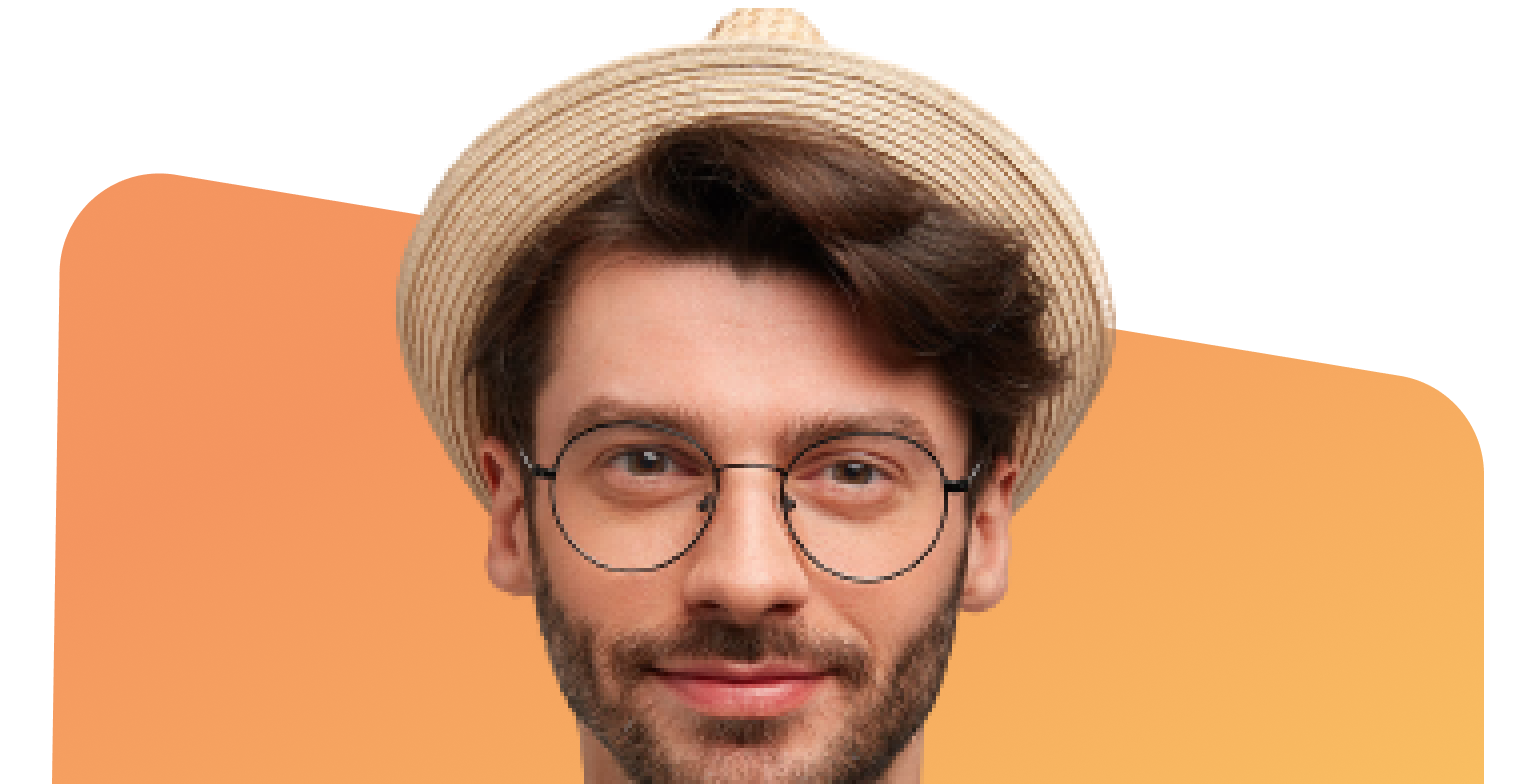
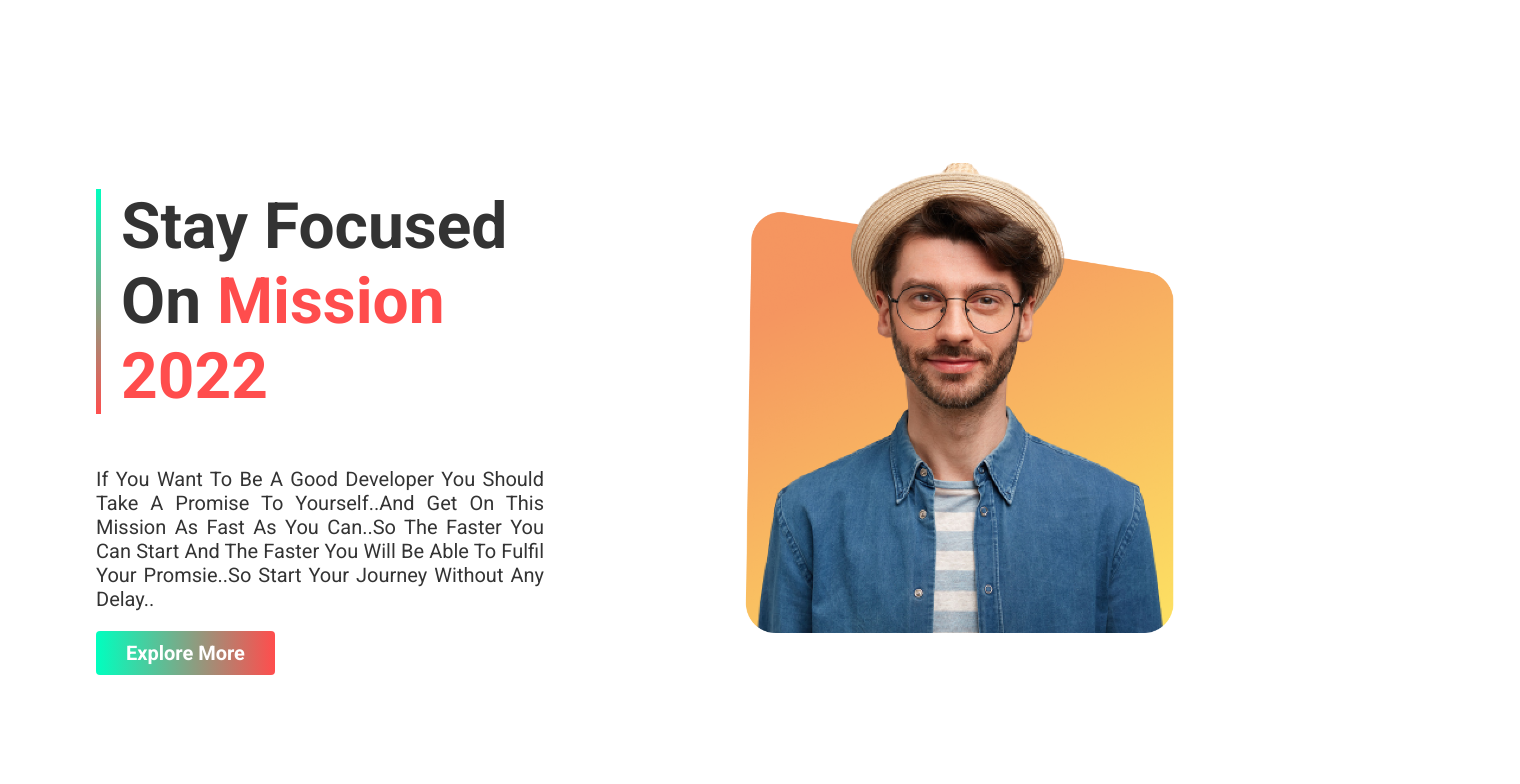
Before and after one commit to Arfan-Roky/catch-your-goal, a plain HTML site: page index.html in a window 1280 px wide. Shown: the top 784 px of the page, 1520 px wide, since content can reach past the window. Drawn offline with Linux system fonts and the light colour scheme.

Commit message:
first section is done

```diff
--- a/index.html
+++ b/index.html
@@ -1,23 +1,47 @@
 <!DOCTYPE html>
 <html lang="en">
   <head>
-    <meta charset="UTF-8">
-    <meta http-equiv="X-UA-Compatible" content="IE=edge">
-    <meta name="viewport" content="width=device-width, initial-scale=1.0">
+    <meta charset="UTF-8" />
+    <meta http-equiv="X-UA-Compatible" content="IE=edge" />
+    <meta name="viewport" content="width=device-width, initial-scale=1.0" />
 
     <!-- google fonts -->
+    <link rel="preconnect" href="https://fonts.googleapis.com" />
+    <link rel="preconnect" href="https://fonts.gstatic.com" crossorigin />
+    <link
+      href="https://fonts.googleapis.com/css2?family=Roboto:ital,wght@0,400;0,700;1,100&display=swap"
+      rel="stylesheet"
+    />
 
     <!-- custom css -->
-    <link rel="stylesheet" href="style.css">
+    <link rel="stylesheet" href="style.css" />
 
     <!-- title -->
     <title>Catch Your Goal</title>
 
     <!-- favicon -->
-
-
   </head>
   <body>
-    <img src="assets/person-1.png" alt="">
+    <section class="flex-container">
+      <!-- hero info -->
+      <div class="hero">
+        <h1 class="hero-heading">
+          Stay Focused On
+          <span class="lime-color">Mission 2022</span>
+        </h1>
+        <p class="hero-description">
+          if you want to be a good developer you should take a promise to
+          yourself..and get on this mission as fast as you can..so the faster
+          you can start and the faster you will be able to fulfil your
+          promsie..so start your journey without any delay..
+        </p>
+        <a href="#" class="docs-btn">Explore More</a>
+      </div>
+
+      <!-- hero image -->
+      <div class="hero mr">
+        <img class="hero-img" src="assets/person-1.png" alt="" />
+      </div>
+    </section>
   </body>
 </html>
--- a/style.css
+++ b/style.css
@@ -0,0 +1,60 @@
+body{
+    font-family: 'Roboto', sans-serif;
+    margin: 0;
+    padding: 0;
+}
+
+/* flexible */
+.flex-container{
+    width: 100%;
+    min-height: 100vh;
+    margin: 0 auto;
+    display: flex;
+    justify-content: space-between;
+    align-items: center;
+}
+
+/* hero section */
+.hero{
+    width: 40%;
+    margin: 0 6rem;
+}
+
+.hero > .hero-heading{
+    font-size: 4rem;
+    color: #000000cc;
+    border-left: 5px solid;
+    border-image:  linear-gradient(	#00ffbf, #ff4d4d);
+    border-image-slice: 1;
+    padding-left: 20px;
+}
+
+.lime-color{
+    color:  #ff4d4d;
+
+}
+
+.hero-img{
+    width: 100%;
+    overflow: hidden;
+    object-fit: cover;
+    object-position: center;
+}
+
+.hero-description{
+    font-size: 20px;
+    text-transform: capitalize;
+    color: #000000cc;
+    margin-bottom: 30px;
+    text-align: justify;
+}
+
+.docs-btn{
+    text-decoration: none;
+    padding: 10px 30px;
+    background: linear-gradient(90deg, 	#00ffbf, #ff4d4d);
+    font-size: 20px;
+    font-weight: 800;
+    color: white;
+    border-radius: 4px;
+}
```
Lines whose indentation alone changed are shown as unchanged.
